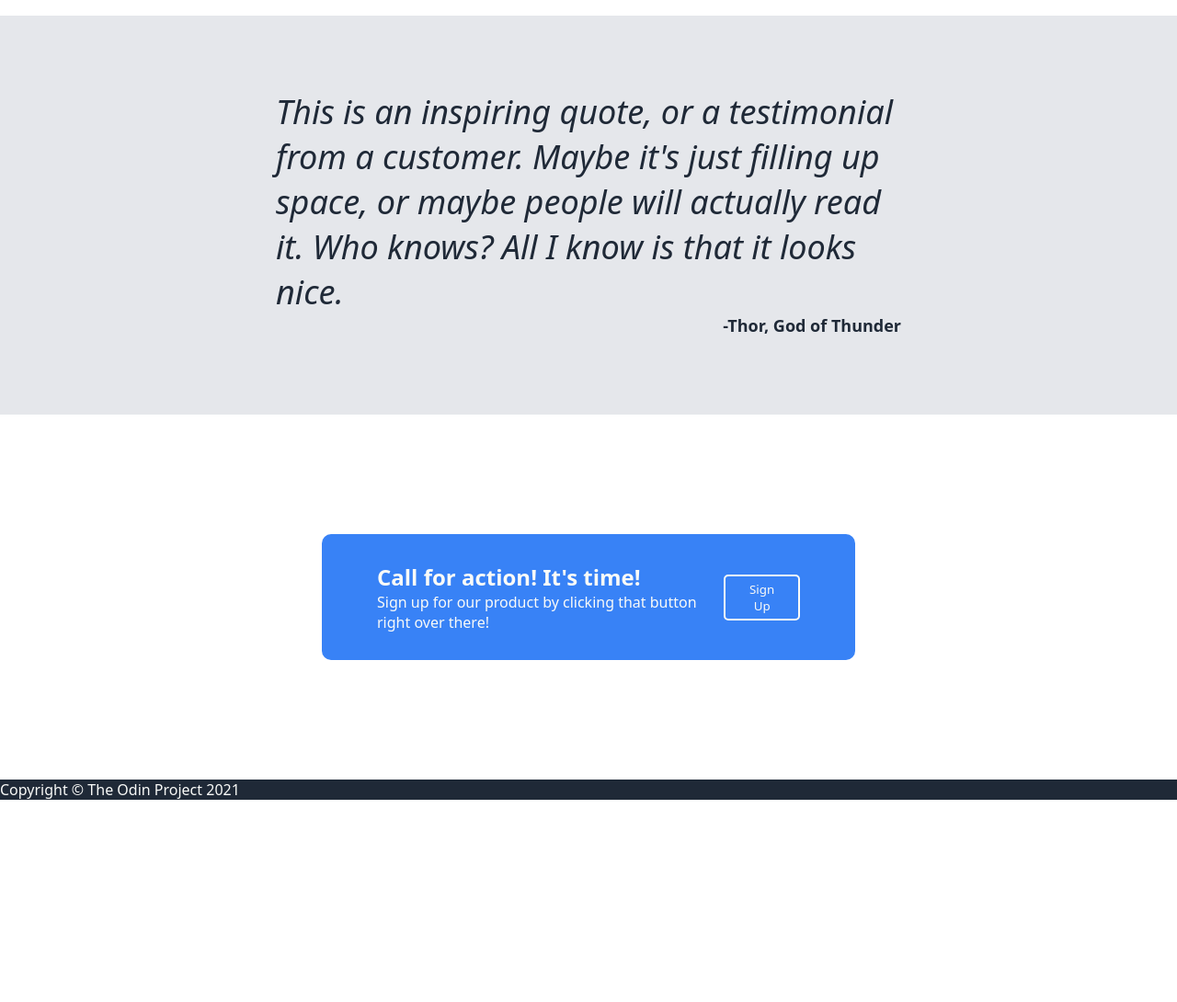
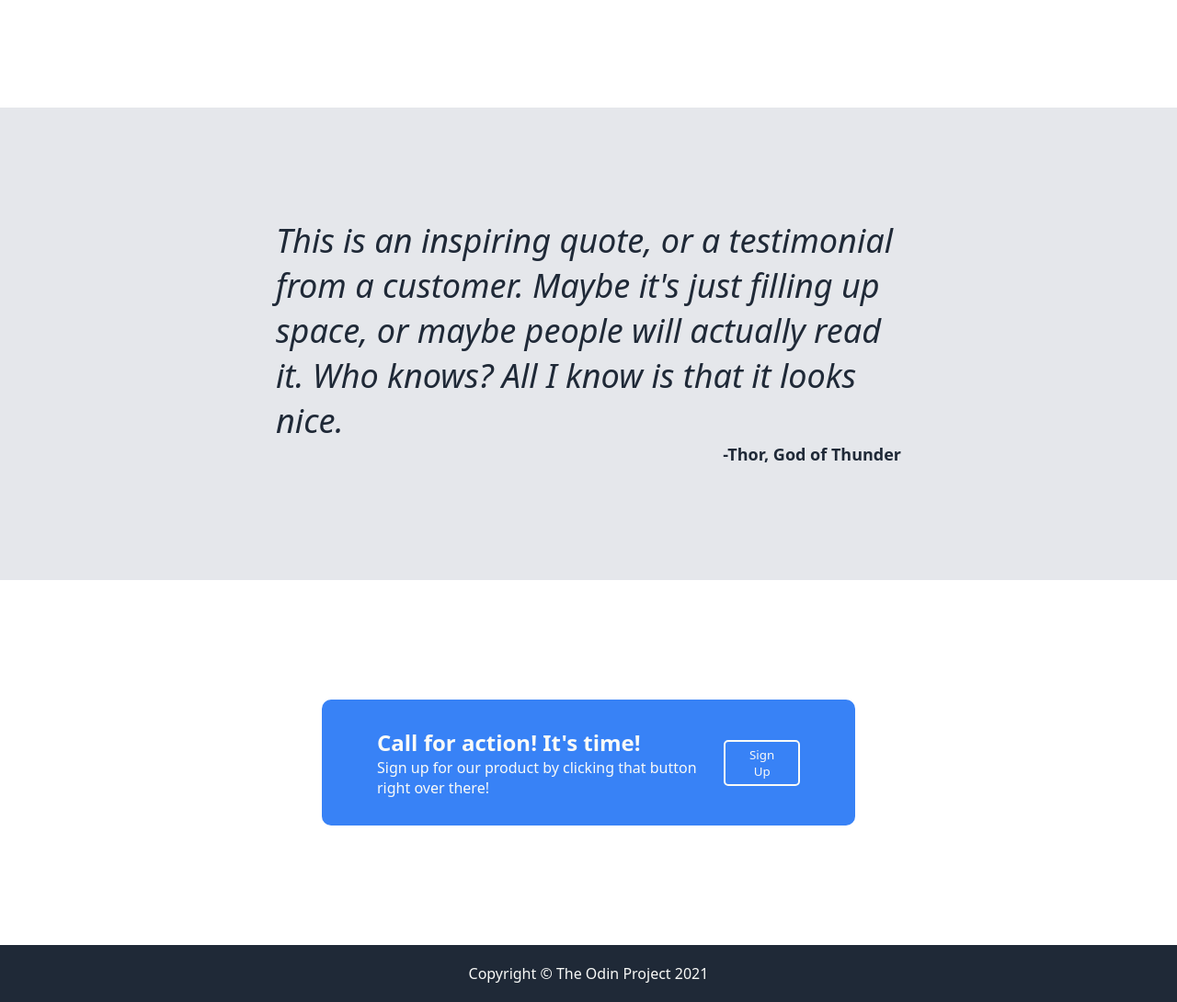
Before and after one commit to calvinyjl/odin-landing-page, a plain HTML site: page index.html in a window 1280 px wide. Shown: the part 930-2020 px from the top of the page at 92% size. Before the commit the page ends 1800 px from the top, so only its background shows below. Drawn offline with Linux system fonts and the light colour scheme.

Commit message:
Styled footer and edited padding

```diff
--- a/styles.css
+++ b/styles.css
@@ -6,7 +6,7 @@
     font-family: system-ui, -apple-system, BlinkMacSystemFont, 'Segoe UI', Roboto, Oxygen, Ubuntu, Cantarell, 'Open Sans', 'Helvetica Neue', sans-serif;
 }
 
-/* Header */
+/* header */
 header,
 #hero,
 footer {
@@ -34,7 +34,7 @@ header nav {
 
 /* Hero */
 section#hero {
-    padding: 80px 300px;
+    padding: 80px 300px 120px 300px;
     display: flex;
     flex-direction: row;
     gap: 50px;
@@ -73,7 +73,7 @@ section#hero img {
 
 /* random-info */
 section#random-info {
-    padding: 40px 350px 80px 350px;
+    padding: 60px 350px 120px 350px;
     display: flex;
     flex-direction: column;
     align-items: center;
@@ -117,7 +117,7 @@ section#random-info article label {
 
 /* quote */
 section#quote {
-    padding: 80px 300px;
+    padding: 120px 300px;
     background-color: #E5E7EB;
 }
 
@@ -159,3 +159,11 @@ section#call-to-action button {
     color: #F9FAF8;
     align-self: center;
 }
+
+/* footer */
+footer {
+    display: flex;
+    justify-content: center;
+    align-items: center;
+    padding: 20px 0;
+}
```
